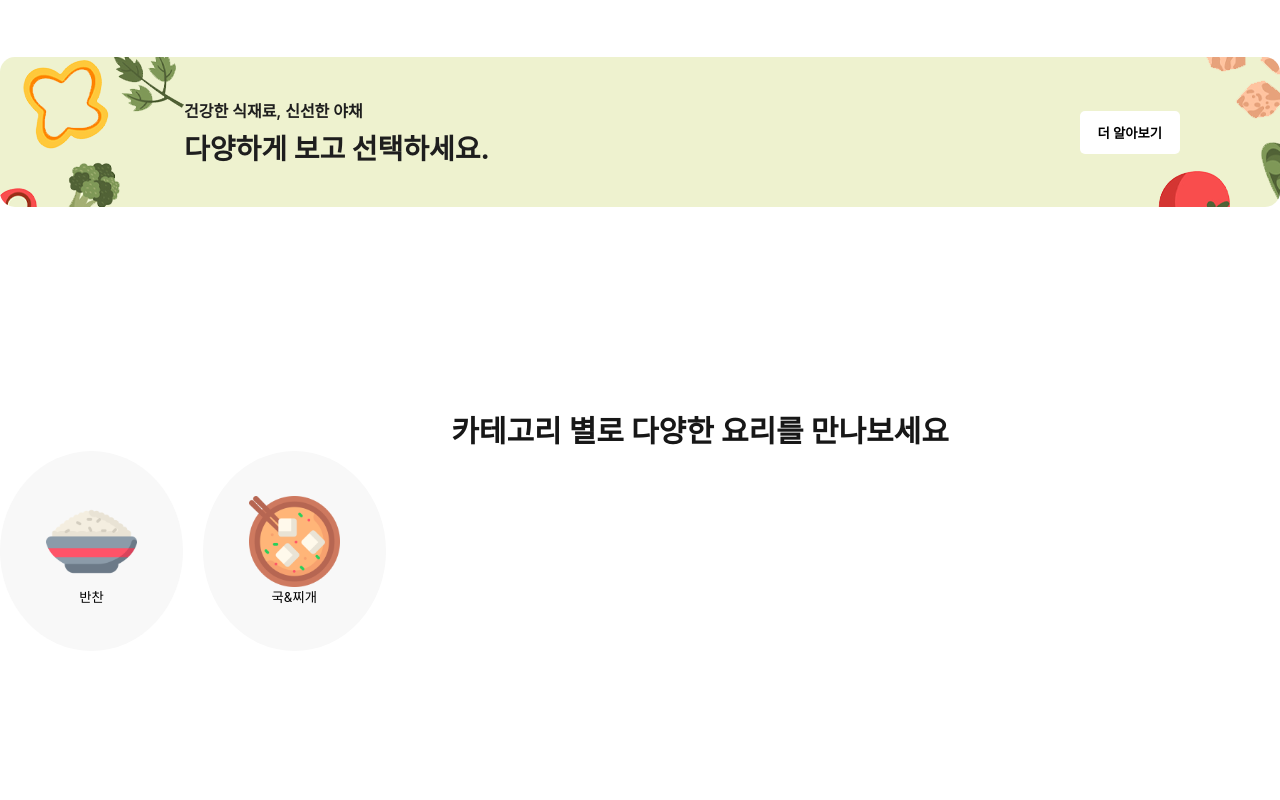
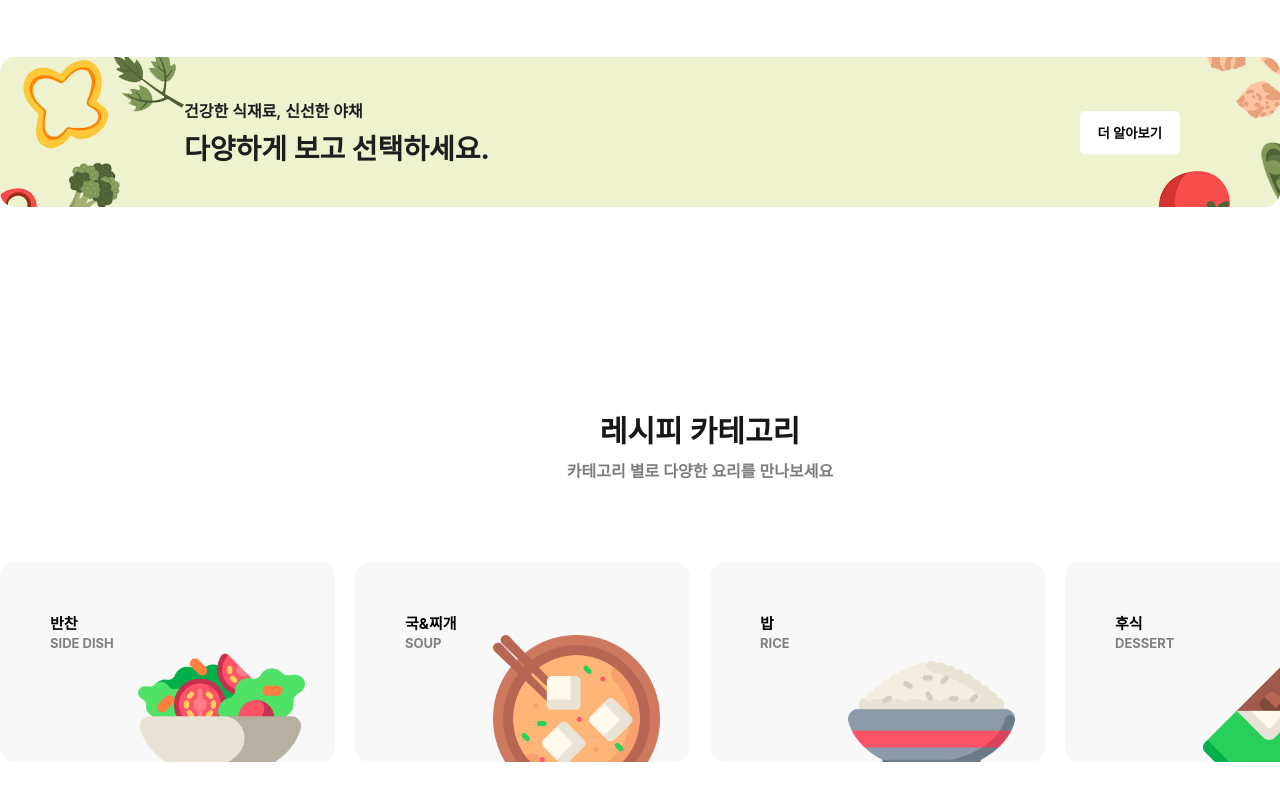
Before and after one commit to iepppop/recipe-palette, a Vue app: page / in a window 1280 px wide. Shown: the part 1723-2523 px from the top of the page. Before the commit the page ends 2374 px from the top, so only its background shows below. Built offline with nearby package versions, Linux system fonts and the light colour scheme; no server answers; a web font is replaced by a local one.

Commit message:
style: css 수정

```diff
--- a/src/components/CategoryMenu.vue
+++ b/src/components/CategoryMenu.vue
@@ -1,69 +1,144 @@
 <template>
   <div class="category-menu">
-    <h1>카테고리 별로 다양한 요리를 만나보세요</h1>
+    <h1>레시피 카테고리</h1>
+    <div class="sub-ex">카테고리 별로 다양한 요리를 만나보세요</div>
     <div class="category-wrap">
-        <button v-for="cate in cateList" :key="cate">
+      <button
+        v-for="cate in cateList"
+        @click="router.push({ path: '/list', query: { category: cate.name , page:1}})"
+        :key="cate.name"
+        :class="[cate.name === '국' ? 'soup' : cate.name === '후식' ? 'dessert' : cate.name === '밥' ? 'rice' : '']"
+      >
         <div class="image">
-            <img :src="cate.imgUrl" :alt="cate.name"/>
+          <img :src="cate.imgUrl" :alt="cate.name" />
         </div>
-        {{ cate.name }}
+        <div class="cate-name">
+          <span> {{ cate.name  === '국' ? '국&찌개' : `${cate.name}` }}</span>
+          <span> {{ cate.gname }}</span>
+        </div>
       </button>
     </div>
   </div>
 </template>
 <script setup>
-import { ref } from "vue";
-import banchan from '@/assets/images/1.png';
-import gook from '@/assets/images/2.png';
+import { onMounted, ref } from 'vue'
+import bab from '@/assets/images/1.png'
+import gook from '@/assets/images/2.png'
+import dessert from '@/assets/images/3.png'
+import banchan from '@/assets/images/4.png'
+import { useRoute, useRouter } from 'vue-router'
 
-const cateList = ref([{name:'반찬', imgUrl: banchan},{name:'국&찌개', imgUrl: gook}]);
+const route = useRoute();
+const router = useRouter();
+
+const cateList = ref([
+  { name: '반찬', imgUrl: banchan, gname: 'side dish' },
+  { name: '국', imgUrl: gook, gname: 'soup' },
+  { name: '밥', imgUrl: bab, gname: 'rice' },
+  { name: '후식', imgUrl: dessert, gname: 'dessert' }
+])
 </script>
 <style lang="scss">
-.category-menu{
-    width:1400px;
-    margin:0 auto;
+.category-menu {
+  width: 1400px;
+  margin: 0 auto;
   display: flex;
   justify-content: center;
   flex-direction: column;
   align-items: center;
+  padding: 0 0 100px 0;
 
-    h1{
-        font-size:30px;
+  h1 {
+    font-size: 30px;
     font-weight: 700;
     text-align: center;
   }
 
-    .category-btn-wrap{
+  .sub-ex {
+    margin: 7px 0 80px 0;
+    color: #474747;
+    font-weight: 600;
+    font-size: 16px;
+    opacity: 0.7;
+  }
+
+  .category-wrap {
+    width: 100%;
+    display: grid;
+    grid-template-columns: repeat(4, 1fr);
+    gap: 20px;
+
+    button {
+      width: 100%;
+      height: 200px;
+      position: relative;
       display: flex;
-        margin:10px 0 0 0;
-        gap:10px;
-        width: 100%;
+      justify-content: space-between;
+      border-radius: 15px;
+      background: #f8f8f8;
+      overflow: hidden;
+      padding: 50px;
+      cursor: pointer;
+      transition: 0.1s ease-in;
 
-        button{
-            padding:5px 10px;
-            border-radius: 10px;
-            border:1px solid #eee;
-            width: 100%;
+      &:hover {
+        overflow: visible;
+        transform: scale(1.05);
+        background: #e7f7e7;
+        transition: overflow 4s;
+
+        &.soup {
+          background: #fef0db;
+        }
+
+        &.dessert {
+          background: #ffe6fa;
+        }
+
+        .image {
+          animation: rotate 1s infinite linear;animation-delay: 250ms;
+          bottom: 0;
         }
       }
 
-    .category-wrap{
-        width: 100%;
-        display: grid;
-        grid-template-columns: repeat(7, 1fr);
-        gap:20px;
+      .cate-name {
+        font-size: 15px;
+        text-align: left;
+        display: flex;
+        flex-direction: column;
+        gap: 2px;
 
-        button{
-            width:100%;
-            height:200px;
+        span {
+          font-weight: 700;
 
-            border-radius: 50%;
-            background:#f8f8f8;
+          &:last-child {
+            text-transform: uppercase;
+            font-size: 13px;
+            color: gray;
+          }
+        }
+      }
 
-            .image{
-                width:50%;
-                margin:0 auto;
+      .image {
+        width: 50%;
+        margin: 0 auto;
+        position: absolute;
+        right: 30px;
+        bottom: -40px;
+        transition: 0.3s ease-in-out;
       }
+    }
+  }
+
+  @keyframes rotate {
+    0% {
+      transform: rotate(0deg);
+    }
+    50% {
+      transform: rotate(10deg); /* 원하는 각도로 변경하세요 */
+    }
+    100% {
+      transform: rotate(0deg);
     }
   }
 }
```
Lines whose indentation alone changed are shown as unchanged.
